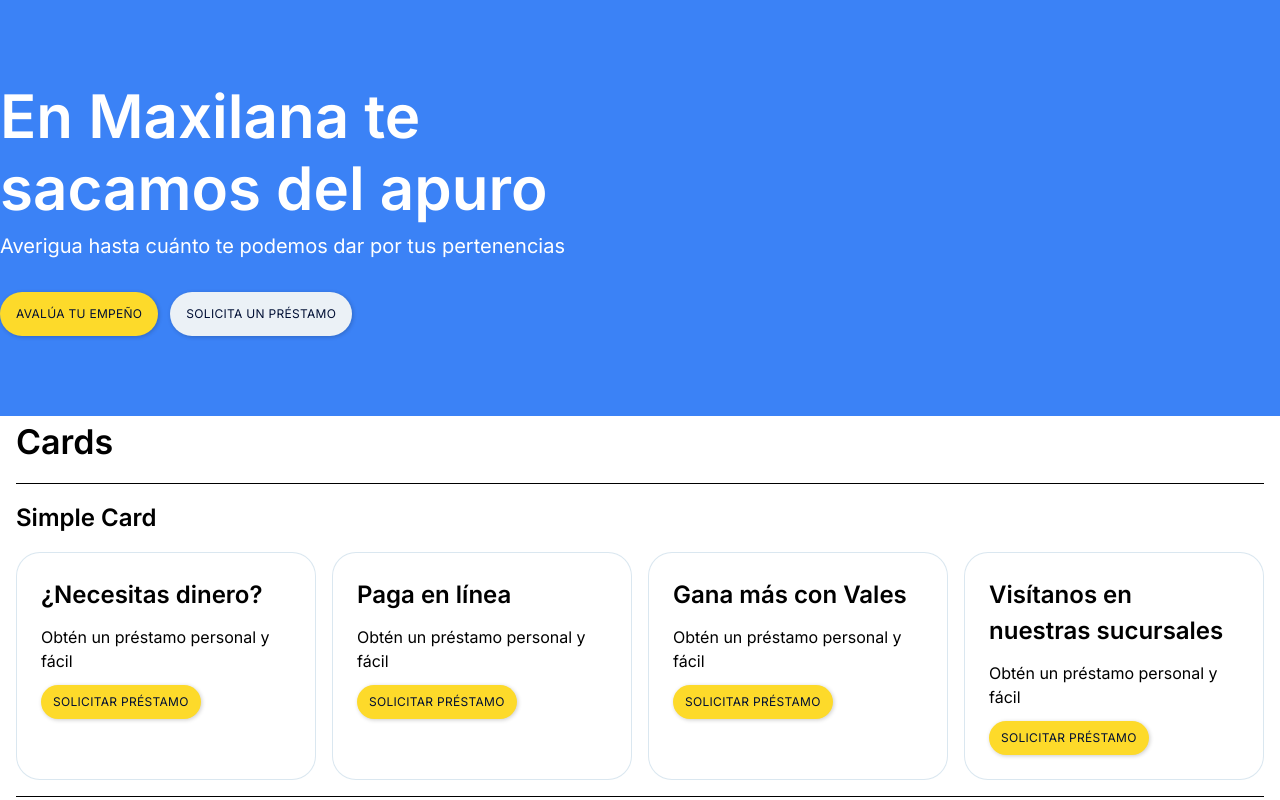
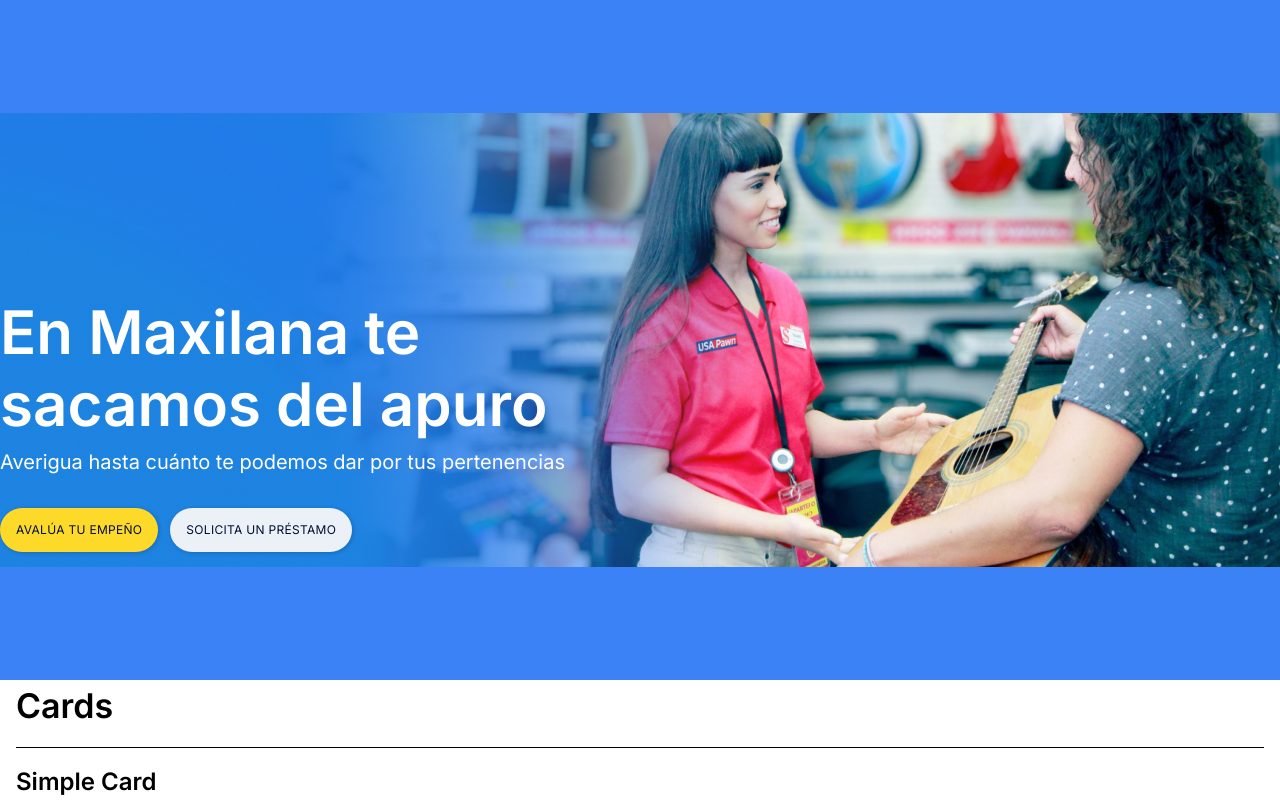
Before and after one commit to maxilana/maxilana-web, a Next.js app: page / in a window 1280 px wide. Shown: the top 800 px of the page. Built offline with nearby package versions, Linux system fonts and the light colour scheme.

Commit message:
Agrega cover a Hero

```diff
--- a/components/common/Hero/Hero.module.css
+++ b/components/common/Hero/Hero.module.css
@@ -1,23 +1,26 @@
 .root {
-  @apply relative bg-blue-500;
+  @apply relative flex flex-col items-start justify-end bg-blue-500;
+  @apply min-h-[420px];
+  @apply sm:min-h-[320px];
+  @apply md:min-h-[680px];
+}
+
+.cover {
+  @apply w-full h-[420px] absolute left-0 top-0 z-0;
+  @apply sm:h-auto sm:min-h-[320px];
+  @apply md:min-h-[680px];
 }
 
 .wrapper {
-  @apply flex flex-col items-start justify-end container mx-auto px-4;
+  @apply container mx-auto px-4 relative;
   @apply md:px-10;
   @apply lg:px-0;
-}
-
-.cover {
-  @apply w-full h-[420px] absolute left-0 top-0;
-  @apply sm:h-auto sm:min-h-[319px];
-  @apply md:min-h-[680px];
 }
 
 .body {
   @apply py-8;
   @apply sm:py-20;
-  @apply md:max-w-2xl;
+  @apply md:pb-32 md:max-w-2xl;
 }
 
 .title {
--- a/components/common/Hero/Hero.tsx
+++ b/components/common/Hero/Hero.tsx
@@ -1,5 +1,4 @@
 import { FC, ReactNode } from "react";
-import Image from 'next/image';
 
 import styles from './Hero.module.css';
 
@@ -10,9 +9,14 @@
   actions?: ReactNode;
 }
 
-const Hero: FC<Props> = ({ title, subtitle = null, actions = null }) => {
+const Hero: FC<Props> = ({ title, subtitle = null, actions = null, cover = null }) => {
   return (
     <div className={styles.root}>
+      {cover !== null && (
+        <div className={styles.cover}>
+          {cover}
+        </div>
+      )}
       <div className={styles.wrapper}>
         <div className={styles.body}>
           <h1 className={styles.title}>{title}</h1>
--- a/pages/index.tsx
+++ b/pages/index.tsx
@@ -1,4 +1,5 @@
 import Head from 'next/head';
+import Image from 'next/image';
 import React, { useState } from 'react';
 
 import { Hero } from '~/components/common';
@@ -29,6 +30,14 @@
             <Button text="Avalúa tu empeño" theme="primary" />
             <Button text="Solicita un préstamo" />
           </React.Fragment>
+        )}
+        cover={(
+          <Image
+            src="/demo-hero.jpg"
+            layout="fill"
+            alt="Hero Homepage Image"
+            objectFit="contain"
+          />
         )}
       />
       <main className='container mx-auto px-4'>
```
